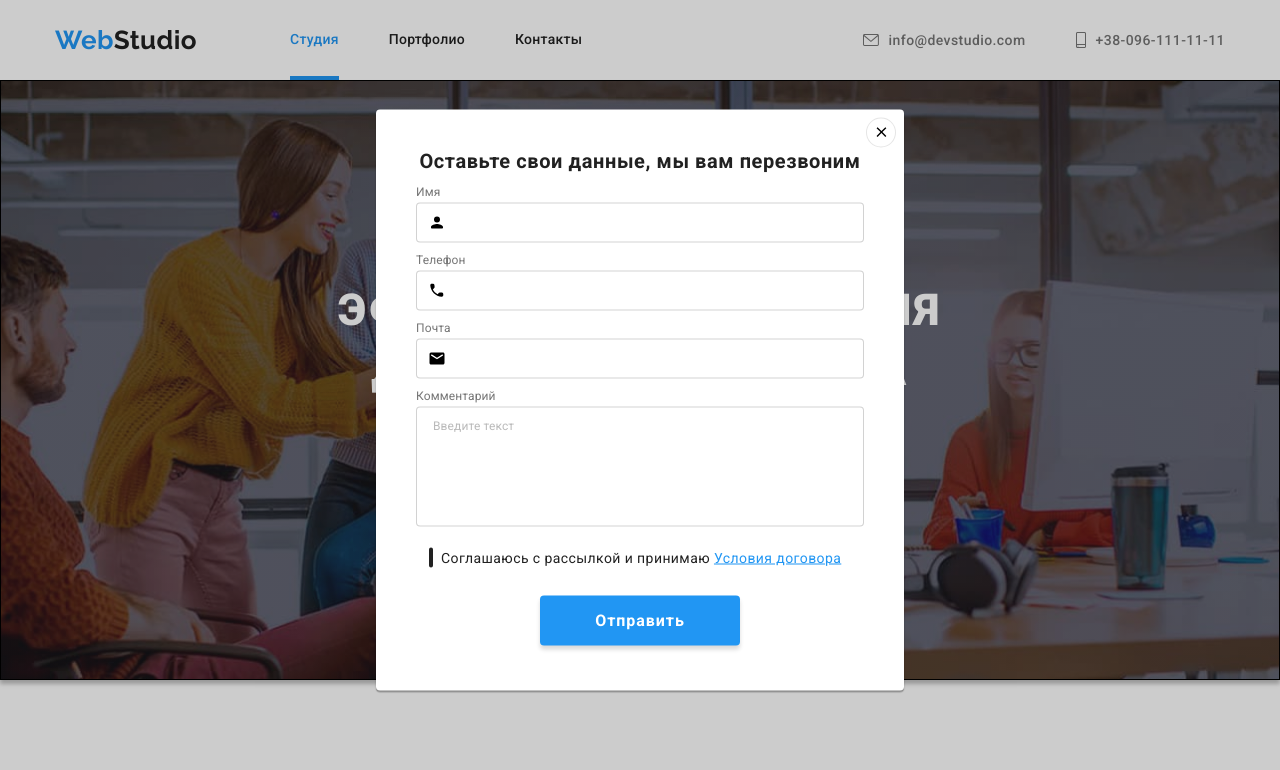
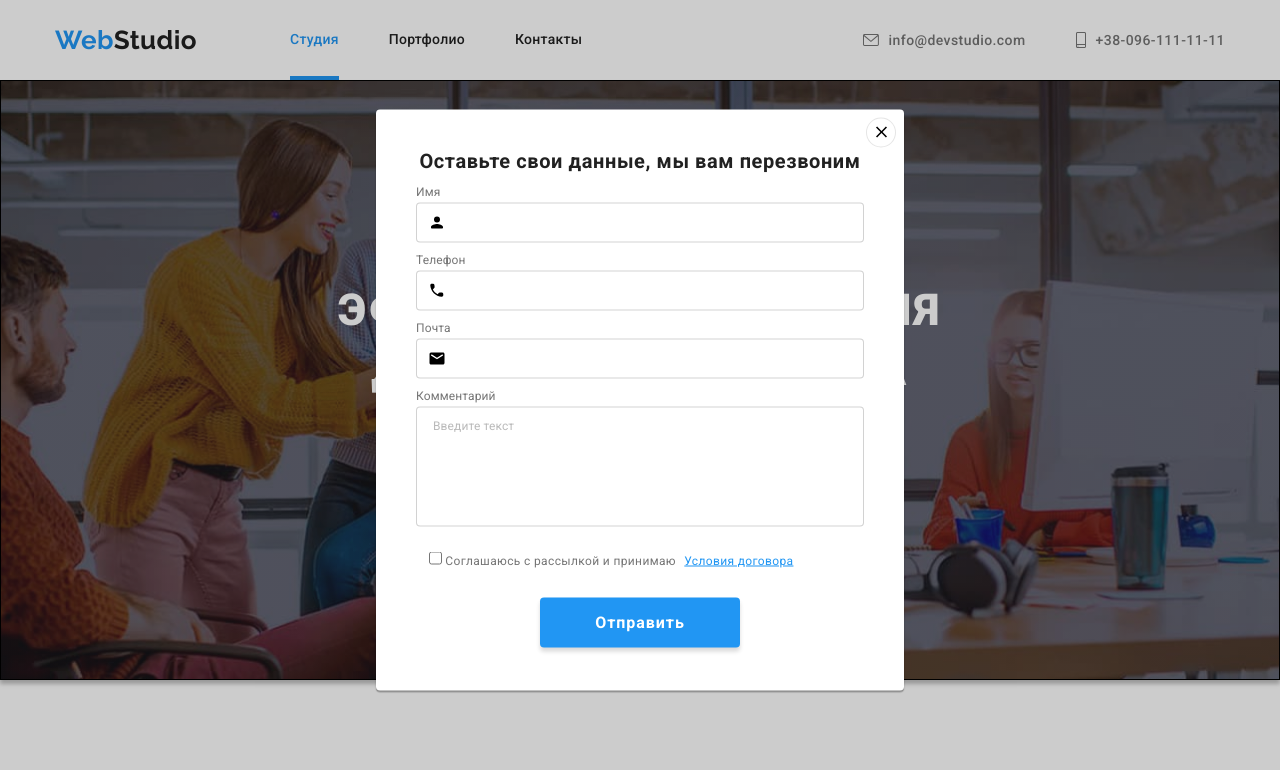
Before and after one commit to leo-layn/goit-markup-hw-06, a plain HTML site: page index.html in a window 1280 px wide. Both pictures are taken after a click on the button "Заказать услугу". Shown: the top 770 px of the page. Drawn offline with nearby package versions, Linux system fonts and the light colour scheme.

Commit message:
Checkbox modal

```diff
--- a/css/styles.css
+++ b/css/styles.css
@@ -589,6 +589,7 @@ footer .container{
     fill: currentColor;
 }
 
+/*Подписаться footer*/
 .subscribe{
     margin-left: auto;
 }
@@ -599,6 +600,10 @@ footer .container{
     font-weight: 700;
     line-height: 1.14;
     text-transform: uppercase;
+}
+
+.subscribe__form{
+    display: flex;
 }
 
 .subscribe__input{
@@ -621,9 +626,10 @@ footer .container{
 }
 
 .subscribe__btn{
+    position: relative;
     display: inline-block;
     margin-left: 12px;
-    padding: 10px 28px;
+    padding: 10px 62px 10px 28px;
     width: 200px;
     height: 50px;
     color: var(--main-bg-color);
@@ -647,9 +653,14 @@ footer .container{
 }
 
 .subscribe__icon{
+    position: absolute;
+    top: 13px;
+    right: 32px;
+    margin-left: 10px;
     width: 24px;
     height: 24px;
 }
+
 /*Модальное окно*/
 .backdrop{
     position: fixed;
@@ -688,7 +699,9 @@ footer .container{
     right: 8px;
     width: 30px;
     height: 30px;
+    padding: 0;
     display: flex;
+    justify-content: center;
     align-items: center;
     background: var(--main-bg-color);
     border: 1px solid rgba(0, 0, 0, 0.1);
@@ -749,9 +762,11 @@ footer .container{
     height: 40px;
     border: 1px solid var(--border-color-input-form);
     border-radius: 4px;
+    transition: border 250ms var(--timing-function);
 }
 
 .form__field:focus-within .form__input{
+    outline: none;
     border: 1px solid var(--active-link-hover-color);
     border-radius: 4px;
 }
@@ -777,7 +792,8 @@ footer .container{
     margin-top: 4px;
     padding: 12px 16px;
     border: 1px solid var(--border-color-input-form);
-        border-radius: 4px;
+    border-radius: 4px;
+    transition: border 250ms var(--timing-function);
 }
 
 .form__textarea::placeholder{
@@ -787,52 +803,37 @@ footer .container{
     color: rgba(117, 117, 117, 0.5);
 }
 
-.form__field--checkbox{
-    display: block;
+.form__field--checkbox {
+    display: inline-block;
     margin-left: 13px;
     align-items: center;
-    margin-top: 20px;
+    margin-top: 4px;
+
+    font-style: normal;
+    font-weight: normal;
+    font-size: 12px;
+    line-height: 1.17;
+    letter-spacing: 0.03em;
+    color: var(--second-text-color);
 }
 
-.form__lable--checkbox{
-    position: absolute;
-    font-size: 14px;
-    line-height: 1.71;
-    letter-spacing: 0.03em;
+.form__field--checkbox::before {
+    content: "";
+    display: inline-block;
+    width: 16px;
+    height: 15px;
+    margin-right: 9px;
+    background-image: url(../images/icon_check.svg);
 }
 
-.form__checkbox{
-    position: absolute;
-    clip: rect(0 0 0 0);
-    width: 1px;
-    height: 1px;
-    margin: -1px;
+.form__link {
+    color: var(--active-link-hover-color);
+    margin-left: 5px;
 }
 
-.form__checkbox:checked + .form__icon--check{
-    background-image: url(../images/icon_check.svg);
-    background-color: var(--active-link-hover-color);
-    border-color: var(--active-link-hover-color);
-    background-size: contain;
-    background-position: center;
-    background-origin: border-box;
-}
-
-.form__icon--check{
-    background-color: white;
-    background-repeat: no-repeat;
-    background-position: 50% 50%;
-    margin-right: 8px;
-    overflow: hidden;
-    width: 16px;
-    height: 15px;
-    border: 2px solid var(--main-text-color);
-    border-radius: 2px;
-}
-
-.form__link--terms{
-    color: var(--active-link-hover-color);
-}
+    .form__checkbox:checked + .form__field--checkbox::before {
+        background-image: url(../images/icon_check.svg);
+    }
 
 .form__btn--submit{
     display: flex;
--- a/index.html
+++ b/index.html
@@ -374,14 +374,14 @@
 
                     <div class="form__field">
                         <label for="comment" class="form__lable form__lable--comment">Комментарий
-                        <textarea type="text" class="form__textarea" name="comment" id="comment" placeholder="Введите текст" autocomplete="off"></textarea>
+                        <textarea type="text" class="form__input form__textarea" name="comment" id="comment" placeholder="Введите текст" autocomplete="off"></textarea>
                     </div>
                     <div class="form__field form__field--checkbox">
                         <lable class="form__lable form__lable--checkbox"></lable>
                             <input type="checkbox" name="check" class="form__checkbox" required>
                             <span class="form__icon--check"></span>
                             Соглашаюсь с рассылкой и принимаю
-                            <a href="#" class="form__link--terms">Условия договора</a>
+                            <a href="#" class="form__link">Условия договора</a>
                         </lable>
                     </div>
                     <button type="submit" class="form__btn--submit">Отправить</button>
```
